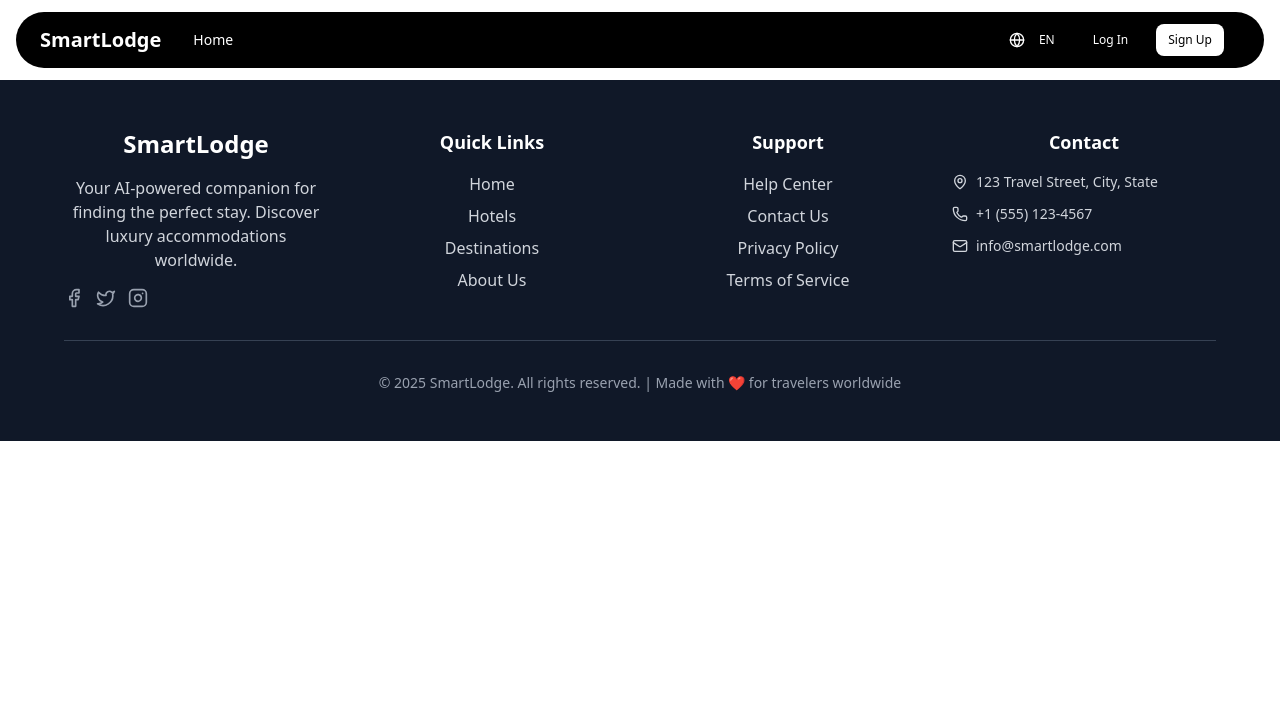
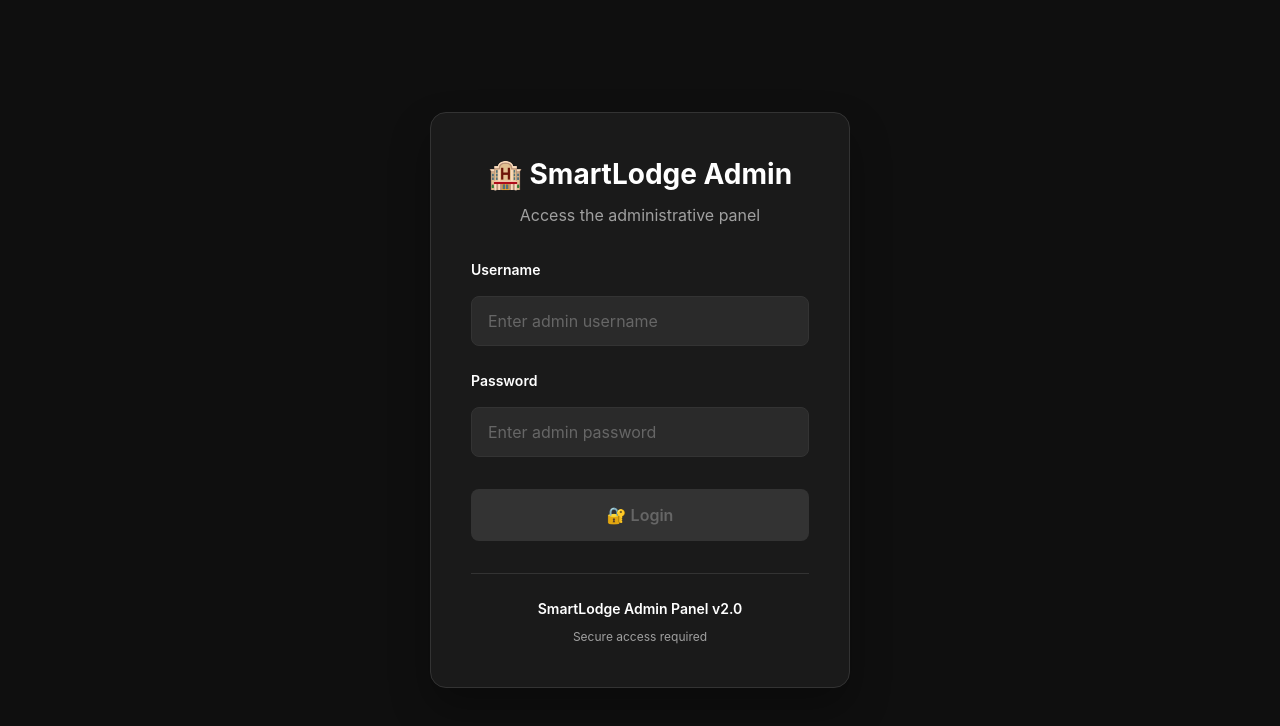
Before and after one commit to DineshPriyanthaGH/SmartLodge-ai-hotel-booking-frontend, a React (Vite) app: page /admin in a window 1280 px wide. Shown: the top 726 px of the page. Built offline with nearby package versions, Linux system fonts and the light colour scheme; no server answers.

Commit message:
Add /admin route for easier admin panel access

```diff
--- a/src/App.jsx
+++ b/src/App.jsx
@@ -23,8 +23,9 @@ function App() {
   return (
     <>
       <Routes>
-        {/* Admin Panel Route - Hidden and accessible only via direct URL */}
+        {/* Admin Panel Routes - Multiple access points */}
         <Route path="/admin-secret-panel-2024" element={<AdminPanel />} />
+        <Route path="/admin" element={<AdminPanel />} />
 
         {/* Public Routes with Navigation and Footer */}
         <Route path="/*" element={
```
